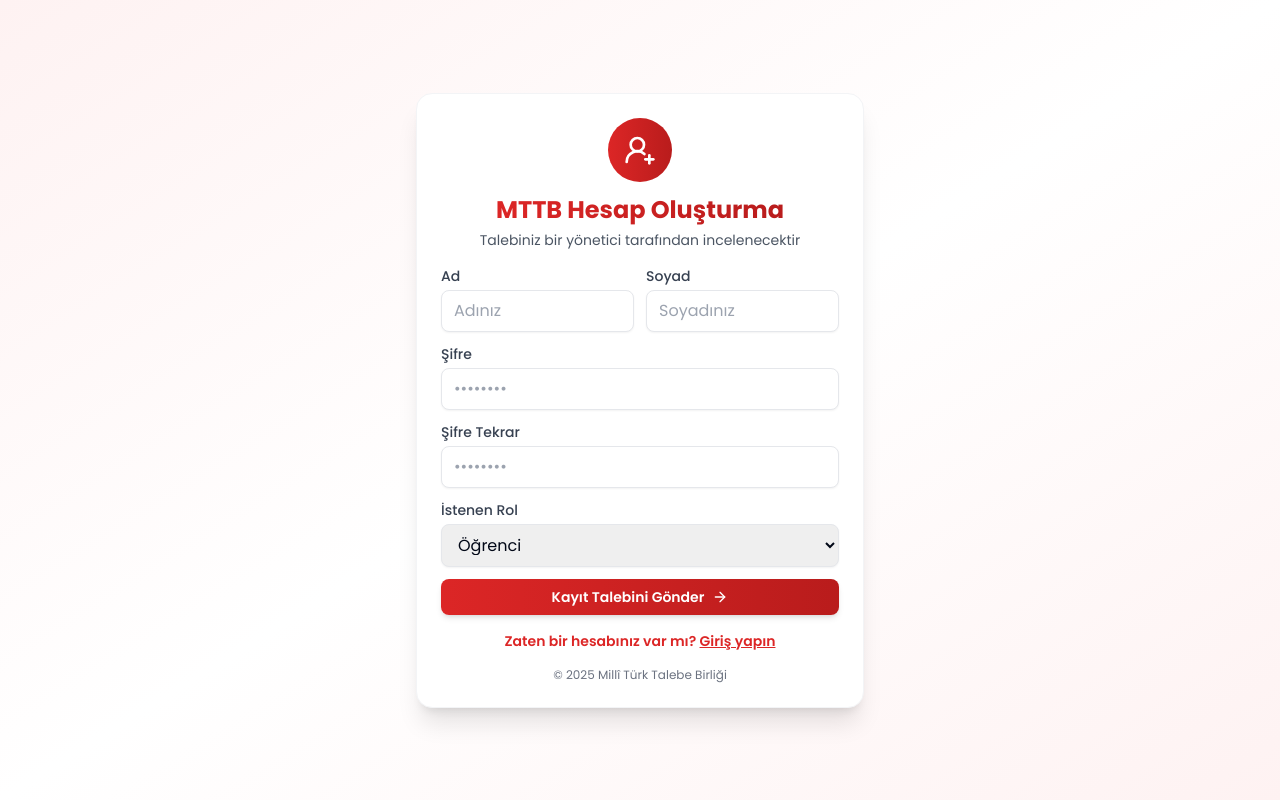
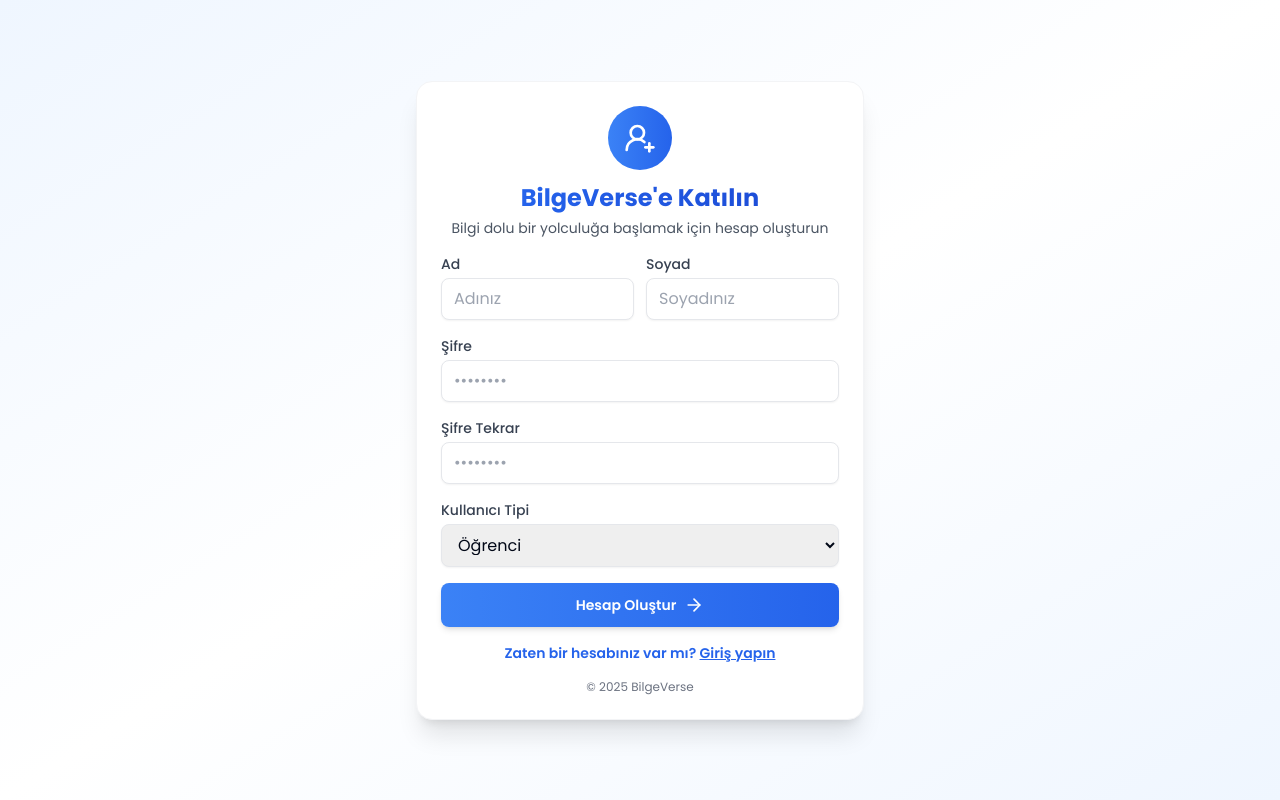
Before and after one commit to cihanisildar/bilgeverse, a Next.js app: page /register in a window 1280 px wide. Built offline with nearby package versions, Linux system fonts and the light colour scheme.

Commit message:
login and register page look update

```diff
--- a/app/login/page.tsx
+++ b/app/login/page.tsx
@@ -28,61 +28,67 @@
   };
 
   return (
-    <div className="min-h-screen flex items-center justify-center bg-gray-50 py-12 px-4">
-      <div className="w-full max-w-md bg-white rounded-xl shadow-lg p-8">
+    <div className="min-h-screen flex items-center justify-center bg-gradient-to-br from-blue-50 via-white to-blue-50 p-4">
+      <div className="w-full max-w-md bg-white rounded-2xl shadow-xl border border-gray-100 p-8">
         <div className="text-center">
-          <div className="mx-auto h-16 w-16 rounded-full bg-primary-600 flex items-center justify-center">
+          <div className="mx-auto h-16 w-16 rounded-full bg-gradient-to-r from-blue-500 to-blue-600 flex items-center justify-center mb-4 transform hover:scale-105 transition-transform duration-200">
             <User2 className="h-8 w-8 text-white" />
           </div>
-          <h1 className="mt-6 text-3xl font-bold text-gray-900">
-            MTTB Sistemine Hoş Geldiniz
+          <h1 className="text-3xl font-bold bg-clip-text text-transparent bg-gradient-to-r from-blue-600 to-blue-700">
+            BilgeVerse'e Hoş Geldiniz
           </h1>
           <p className="mt-2 text-sm text-gray-600">
-            Millî Türk Talebe Birliği Öğrenci Takip Sistemi
+            Bilgi ve Deneyimin Buluştuğu Dijital Evren
           </p>
         </div>
 
         <form onSubmit={handleSubmit} className="mt-8 space-y-6">
           <div className="space-y-4">
             <div>
-              <label htmlFor="username" className="label">
+              <label htmlFor="username" className="block text-sm font-medium text-gray-700">
                 Kullanıcı Adı
               </label>
+              <div className="mt-1 relative">
                 <input
                   id="username"
                   type="text"
                   value={username}
                   onChange={(e) => setUsername(e.target.value)}
-                className="input"
+                  className="block w-full px-4 py-3 rounded-lg border border-gray-200 shadow-sm focus:ring-2 focus:ring-blue-500 focus:border-transparent transition-all duration-200"
                   placeholder="Kullanıcı adınızı girin"
                   disabled={loading}
                   required
                 />
               </div>
+            </div>
 
             <div>
-              <label htmlFor="password" className="label">
+              <label htmlFor="password" className="block text-sm font-medium text-gray-700">
                 Şifre
               </label>
+              <div className="mt-1 relative">
                 <input
                   id="password"
                   type="password"
                   value={password}
                   onChange={(e) => setPassword(e.target.value)}
-                className="input"
+                  className="block w-full px-4 py-3 rounded-lg border border-gray-200 shadow-sm focus:ring-2 focus:ring-blue-500 focus:border-transparent transition-all duration-200"
                   placeholder="••••••••"
                   disabled={loading}
                   required
                 />
               </div>
             </div>
+          </div>
 
           <button
             type="submit"
             disabled={loading}
-            className={`btn btn-primary w-full flex items-center justify-center ${
-              loading ? 'opacity-75 cursor-not-allowed' : ''
-            }`}
+            className={`w-full flex items-center justify-center py-3 px-4 rounded-lg text-white text-sm font-semibold
+              bg-gradient-to-r from-blue-500 to-blue-600 hover:from-blue-600 hover:to-blue-700
+              focus:outline-none focus:ring-2 focus:ring-offset-2 focus:ring-blue-500
+              transition-all duration-200 shadow-md transform hover:translate-y-[-1px]
+              ${loading ? 'opacity-75 cursor-not-allowed' : ''}`}
           >
             {loading ? (
               <div className="flex items-center">
@@ -95,7 +101,7 @@
             ) : (
               <div className="flex items-center">
                 Giriş Yap
-                <ArrowRight className="ml-2 h-4 w-4" />
+                <ArrowRight className="ml-2 h-5 w-5" />
               </div>
             )}
           </button>
@@ -104,12 +110,12 @@
         <div className="mt-6 text-center">
           <p className="text-sm text-gray-600">
             Hesabınız yok mu?{' '}
-            <Link href="/register" className="font-medium text-primary-600 hover:text-primary-500">
+            <Link href="/register" className="font-medium text-blue-600 hover:text-blue-500 transition-colors duration-200">
               Hemen kaydolun
             </Link>
           </p>
           <p className="mt-4 text-xs text-gray-500">
-            © {new Date().getFullYear()} Millî Türk Talebe Birliği
+            © {new Date().getFullYear()} BilgeVerse
           </p>
         </div>
       </div>
--- a/app/register/page.tsx
+++ b/app/register/page.tsx
@@ -91,17 +91,17 @@
   };
 
   return (
-    <div className="h-screen flex items-center justify-center bg-gradient-to-br from-red-50 via-white to-red-50 p-4">
+    <div className="h-screen flex items-center justify-center bg-gradient-to-br from-blue-50 via-white to-blue-50 p-4">
       <div className="w-full max-w-md bg-white rounded-2xl shadow-xl border border-gray-100 p-6">
         <div className="flex flex-col items-center mb-4">
-          <div className="w-16 h-16 rounded-full bg-gradient-to-r from-red-600 to-red-700 text-white flex items-center justify-center mb-3">
+          <div className="w-16 h-16 rounded-full bg-gradient-to-r from-blue-500 to-blue-600 text-white flex items-center justify-center mb-3 transform hover:scale-105 transition-transform duration-200">
             <UserPlus2 size={32} />
           </div>
-          <h1 className="text-2xl font-bold bg-clip-text text-transparent bg-gradient-to-r from-red-600 to-red-700">
-            MTTB Hesap Oluşturma
+          <h1 className="text-2xl font-bold bg-clip-text text-transparent bg-gradient-to-r from-blue-600 to-blue-700">
+            BilgeVerse'e Katılın
           </h1>
           <p className="text-sm text-gray-600 mt-1">
-            Talebiniz bir yönetici tarafından incelenecektir
+            Bilgi dolu bir yolculuğa başlamak için hesap oluşturun
           </p>
         </div>
 
@@ -126,7 +126,7 @@
           </div>
         )}
 
-        <form onSubmit={handleSubmit} className="space-y-3">
+        <form onSubmit={handleSubmit} className="space-y-4">
           <div className="grid grid-cols-2 gap-3">
             <div>
               <label htmlFor="firstName" className="block text-sm font-medium text-gray-700 mb-1">
@@ -138,7 +138,7 @@
                 name="firstName"
                 value={formData.firstName}
                 onChange={handleChange}
-                className="block w-full px-3 py-2 rounded-lg border border-gray-200 shadow-sm focus:ring-2 focus:ring-red-500 focus:border-transparent transition-all duration-200"
+                className="block w-full px-3 py-2 rounded-lg border border-gray-200 shadow-sm focus:ring-2 focus:ring-blue-500 focus:border-transparent transition-all duration-200"
                 placeholder="Adınız"
                 disabled={loading || !!success}
               />
@@ -154,7 +154,7 @@
                 name="lastName"
                 value={formData.lastName}
                 onChange={handleChange}
-                className="block w-full px-3 py-2 rounded-lg border border-gray-200 shadow-sm focus:ring-2 focus:ring-red-500 focus:border-transparent transition-all duration-200"
+                className="block w-full px-3 py-2 rounded-lg border border-gray-200 shadow-sm focus:ring-2 focus:ring-blue-500 focus:border-transparent transition-all duration-200"
                 placeholder="Soyadınız"
                 disabled={loading || !!success}
               />
@@ -171,7 +171,7 @@
               name="password"
               value={formData.password}
               onChange={handleChange}
-              className="block w-full px-3 py-2 rounded-lg border border-gray-200 shadow-sm focus:ring-2 focus:ring-red-500 focus:border-transparent transition-all duration-200"
+              className="block w-full px-3 py-2 rounded-lg border border-gray-200 shadow-sm focus:ring-2 focus:ring-blue-500 focus:border-transparent transition-all duration-200"
               placeholder="••••••••"
               disabled={loading || !!success}
             />
@@ -187,7 +187,7 @@
               name="confirmPassword"
               value={formData.confirmPassword}
               onChange={handleChange}
-              className="block w-full px-3 py-2 rounded-lg border border-gray-200 shadow-sm focus:ring-2 focus:ring-red-500 focus:border-transparent transition-all duration-200"
+              className="block w-full px-3 py-2 rounded-lg border border-gray-200 shadow-sm focus:ring-2 focus:ring-blue-500 focus:border-transparent transition-all duration-200"
               placeholder="••••••••"
               disabled={loading || !!success}
             />
@@ -195,14 +195,14 @@
 
           <div>
             <label htmlFor="requestedRole" className="block text-sm font-medium text-gray-700 mb-1">
-              İstenen Rol
+              Kullanıcı Tipi
             </label>
             <select
               id="requestedRole"
               name="requestedRole"
               value={formData.requestedRole}
               onChange={handleChange}
-              className="block w-full px-3 py-2 rounded-lg border border-gray-200 shadow-sm focus:ring-2 focus:ring-red-500 focus:border-transparent transition-all duration-200"
+              className="block w-full px-3 py-2 rounded-lg border border-gray-200 shadow-sm focus:ring-2 focus:ring-blue-500 focus:border-transparent transition-all duration-200"
               disabled={loading || !!success}
             >
               <option value={UserRole.STUDENT}>Öğrenci</option>
@@ -213,26 +213,26 @@
           <button
             type="submit"
             disabled={loading || !!success}
-            className={`w-full flex items-center justify-center py-2 px-4 rounded-lg text-white text-sm font-semibold
-              bg-gradient-to-r from-red-600 to-red-700 hover:from-red-700 hover:to-red-800
-              focus:outline-none focus:ring-2 focus:ring-offset-2 focus:ring-red-500
-              transition-all duration-200 shadow-md mt-2
+            className={`w-full flex items-center justify-center py-3 px-4 rounded-lg text-white text-sm font-semibold
+              bg-gradient-to-r from-blue-500 to-blue-600 hover:from-blue-600 hover:to-blue-700
+              focus:outline-none focus:ring-2 focus:ring-offset-2 focus:ring-blue-500
+              transition-all duration-200 shadow-md transform hover:translate-y-[-1px]
               ${(loading || success) ? 'opacity-75 cursor-not-allowed' : ''}`}
           >
             {loading ? (
               <>
-                <svg className="animate-spin -ml-1 mr-2 h-4 w-4 text-white" xmlns="http://www.w3.org/2000/svg" fill="none" viewBox="0 0 24 24">
+                <svg className="animate-spin -ml-1 mr-2 h-5 w-5 text-white" xmlns="http://www.w3.org/2000/svg" fill="none" viewBox="0 0 24 24">
                   <circle className="opacity-25" cx="12" cy="12" r="10" stroke="currentColor" strokeWidth="4"></circle>
                   <path className="opacity-75" fill="currentColor" d="M4 12a8 8 0 018-8V0C5.373 0 0 5.373 0 12h4zm2 5.291A7.962 7.962 0 014 12H0c0 3.042 1.135 5.824 3 7.938l3-2.647z"></path>
                 </svg>
-                Gönderiliyor...
+                Hesap Oluşturuluyor...
               </>
             ) : success ? (
-              'Gönderildi!'
+              'Hesabınız Oluşturuldu!'
             ) : (
               <>
-                Kayıt Talebini Gönder
-                <ArrowRight className="ml-2 h-4 w-4" />
+                Hesap Oluştur
+                <ArrowRight className="ml-2 h-5 w-5" />
               </>
             )}
           </button>
@@ -241,14 +241,14 @@
         <div className="mt-4 text-center text-sm">
           <Link
             href="/login"
-            className="font-semibold text-red-600 hover:text-red-500 transition-colors duration-200"
+            className="font-semibold text-blue-600 hover:text-blue-500 transition-colors duration-200"
           >
             Zaten bir hesabınız var mı? <span className="underline">Giriş yapın</span>
           </Link>
         </div>
 
         <div className="mt-4 text-center text-xs text-gray-500">
-          © {new Date().getFullYear()} Millî Türk Talebe Birliği
+          © {new Date().getFullYear()} BilgeVerse
         </div>
       </div>
     </div>
--- a/tailwind.config.js
+++ b/tailwind.config.js
@@ -20,21 +20,21 @@
   		colors: {
   			border: '#e5e7eb',
   			input: '#e5e7eb',
-  			ring: '#ef4444',
+  			ring: '#3b82f6',
   			background: '#ffffff',
   			foreground: '#020817',
   			primary: {
-  				50: '#fef2f2',
-  				100: '#fee2e2',
-  				200: '#fecaca',
-  				300: '#fca5a5',
-  				400: '#f87171',
-  				500: '#ef4444',
-  				600: '#dc2626',
-  				700: '#b91c1c',
-  				800: '#991b1b',
-  				900: '#7f1d1d',
-  				950: '#450a0a',
+  				50: '#eff6ff',
+  				100: '#dbeafe',
+  				200: '#bfdbfe',
+  				300: '#93c5fd',
+  				400: '#60a5fa',
+  				500: '#3b82f6',
+  				600: '#2563eb',
+  				700: '#1d4ed8',
+  				800: '#1e40af',
+  				900: '#1e3a8a',
+  				950: '#172554',
   			},
   			secondary: {
   				DEFAULT: '#6b7280',
@@ -61,8 +61,8 @@
   				foreground: '#020817',
   			},
   			chart: {
-  				'1': '#ef4444',
-  				'2': '#3b82f6',
+  				'1': '#3b82f6',
+  				'2': '#8b5cf6',
   				'3': '#22c55e',
   				'4': '#eab308',
   				'5': '#ec4899'
```
Lines whose indentation alone changed are shown as unchanged.
